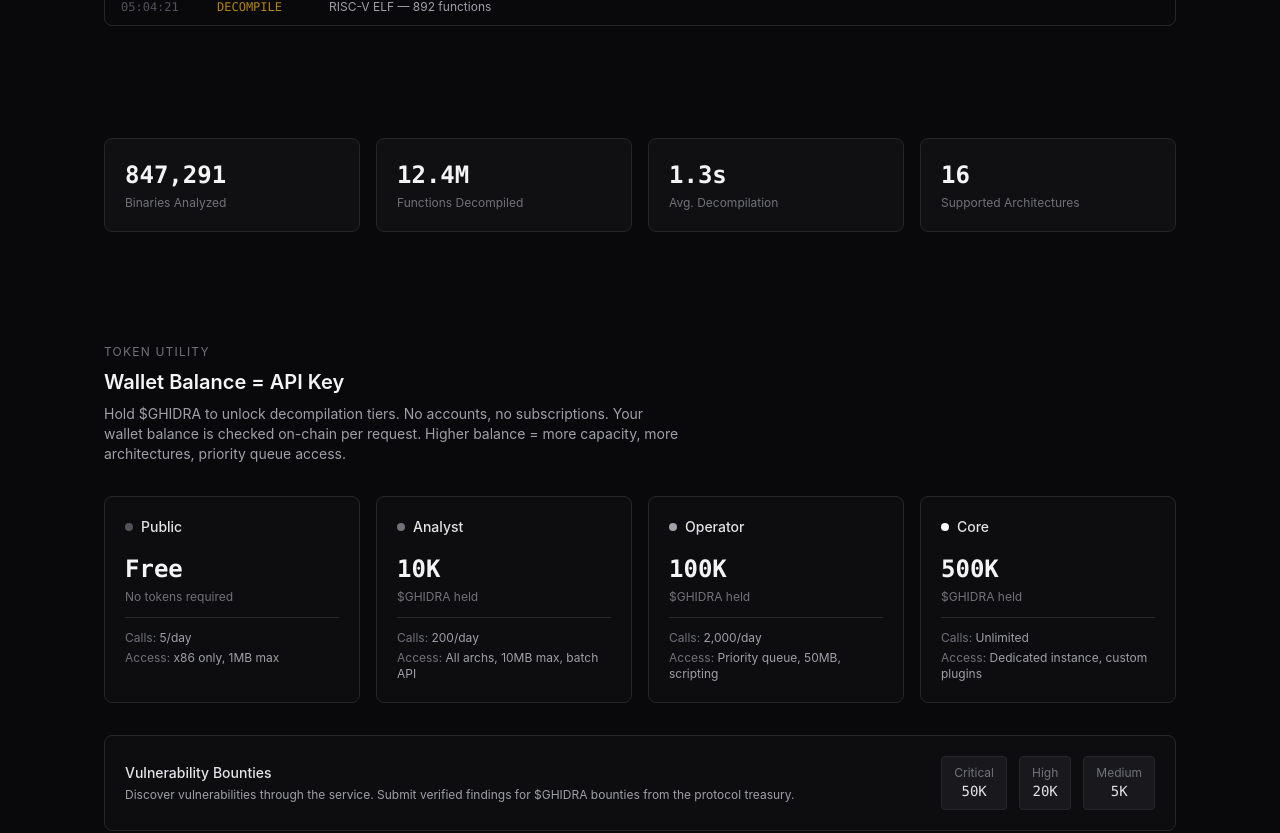
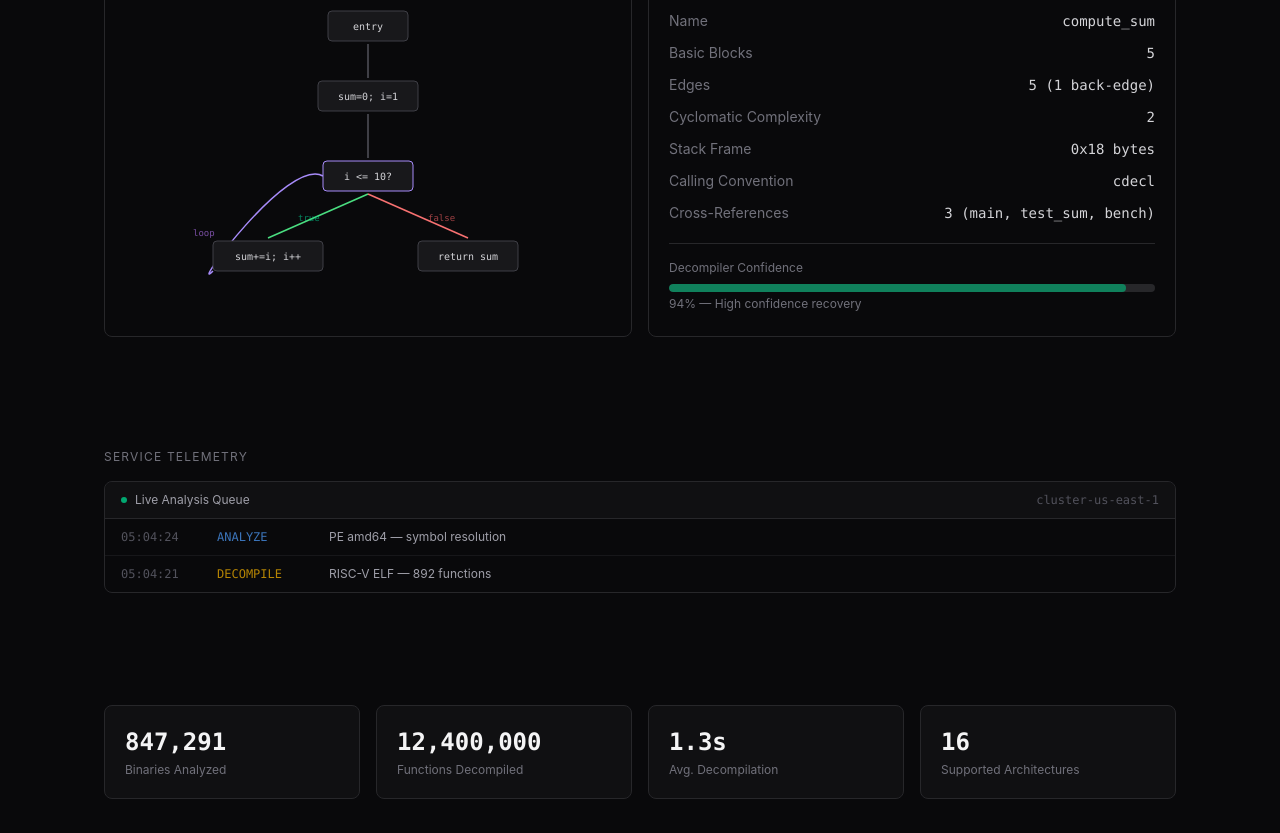
Before and after one commit to co-numina/ghidra, a Next.js app: page / in a window 1280 px wide. Shown: the part 1680-2513 px from the top of the page. Built offline with nearby package versions, Linux system fonts and the light colour scheme.

Commit message:
add CFG visualization, animated counters, hex rain background, function metadata panel

```diff
--- a/app/globals.css
+++ b/app/globals.css
@@ -83,6 +83,20 @@ code, pre, .mono {
   font-family: var(--font-mono);
 }
 
+.cfg-node {
+  animation: fadeInUp 0.4s ease-out forwards;
+}
+
+.cfg-edge {
+  stroke-dasharray: 200;
+  stroke-dashoffset: 200;
+  animation: drawEdge 0.6s ease-out forwards;
+}
+
+@keyframes drawEdge {
+  to { stroke-dashoffset: 0; }
+}
+
 a {
   color: inherit;
   text-decoration: none;
--- a/app/page.tsx
+++ b/app/page.tsx
@@ -42,10 +42,26 @@ const SAMPLE_BINARIES = [
 ];
 
 const STATS = [
-  { label: "Binaries Analyzed", value: "847,291" },
-  { label: "Functions Decompiled", value: "12.4M" },
-  { label: "Avg. Decompilation", value: "1.3s" },
-  { label: "Supported Architectures", value: "16" },
+  { label: "Binaries Analyzed", value: 847291, suffix: "", format: true },
+  { label: "Functions Decompiled", value: 12400000, suffix: "", format: true },
+  { label: "Avg. Decompilation", value: 1.3, suffix: "s", format: false },
+  { label: "Supported Architectures", value: 16, suffix: "", format: false },
+];
+
+// ── CFG data for the animated graph ────────────────────────────────────
+const CFG_NODES = [
+  { id: "entry", x: 200, y: 30, label: "entry", w: 80 },
+  { id: "init", x: 200, y: 100, label: "sum=0; i=1", w: 100 },
+  { id: "cmp", x: 200, y: 180, label: "i <= 10?", w: 90 },
+  { id: "body", x: 100, y: 260, label: "sum+=i; i++", w: 110 },
+  { id: "exit", x: 300, y: 260, label: "return sum", w: 100 },
+];
+const CFG_EDGES: [string, string, string][] = [
+  ["entry", "init", ""],
+  ["init", "cmp", ""],
+  ["cmp", "body", "true"],
+  ["cmp", "exit", "false"],
+  ["body", "cmp", "loop"],
 ];
 
 const ACCESS_TIERS = [
@@ -83,6 +99,171 @@ const FAQS = [
 ];
 
 // ── Components ─────────────────────────────────────────────────────────
+
+// ── Animated Counter ───────────────────────────────────────────────────
+function AnimatedStat({ value, suffix, label, format }: { value: number; suffix: string; label: string; format: boolean }) {
+  const [display, setDisplay] = useState("0");
+  const ref = useRef<HTMLDivElement>(null);
+  const started = useRef(false);
+
+  useEffect(() => {
+    const el = ref.current;
+    if (!el) return;
+    const obs = new IntersectionObserver(([e]) => {
+      if (e.isIntersecting && !started.current) {
+        started.current = true;
+        const dur = 2000;
+        const step = 16;
+        const inc = value / (dur / step);
+        let cur = 0;
+        const iv = setInterval(() => {
+          cur += inc;
+          if (cur >= value) { cur = value; clearInterval(iv); }
+          const v = format ? Math.floor(cur).toLocaleString() : Number.isInteger(value) ? Math.floor(cur).toString() : cur.toFixed(1);
+          setDisplay(v);
+        }, step);
+      }
+    }, { threshold: 0.3 });
+    obs.observe(el);
+    return () => obs.disconnect();
+  }, [value, format]);
+
+  return (
+    <div ref={ref} className="px-5 py-5 rounded-lg bg-zinc-900/50 border border-zinc-800">
+      <p className="text-2xl font-semibold text-zinc-100 mono mb-1">{display}{suffix}</p>
+      <p className="text-xs text-zinc-500">{label}</p>
+    </div>
+  );
+}
+
+// ── Control Flow Graph ────────────────────────────────────────────────
+function CFGVisualization() {
+  const [visibleNodes, setVisibleNodes] = useState(0);
+  const [visibleEdges, setVisibleEdges] = useState(0);
+  const ref = useRef<HTMLDivElement>(null);
+  const started = useRef(false);
+
+  useEffect(() => {
+    const el = ref.current;
+    if (!el) return;
+    const obs = new IntersectionObserver(([e]) => {
+      if (e.isIntersecting && !started.current) {
+        started.current = true;
+        CFG_NODES.forEach((_, i) => {
+          setTimeout(() => setVisibleNodes(i + 1), i * 300);
+        });
+        CFG_EDGES.forEach((_, i) => {
+          setTimeout(() => setVisibleEdges(i + 1), CFG_NODES.length * 300 + i * 250);
+        });
+      }
+    }, { threshold: 0.2 });
+    obs.observe(el);
+    return () => obs.disconnect();
+  }, []);
+
+  const getNodeById = (id: string) => CFG_NODES.find(n => n.id === id)!;
+
+  return (
+    <div ref={ref} className="border border-zinc-800 rounded-lg bg-zinc-950 overflow-hidden">
+      <div className="flex items-center justify-between px-4 py-2.5 border-b border-zinc-800 bg-zinc-900/50">
+        <span className="text-xs text-zinc-500">Control Flow Graph — compute_sum</span>
+        <div className="flex items-center gap-2">
+          <span className="w-1.5 h-1.5 rounded-full bg-purple-500/60"></span>
+          <span className="text-xs text-zinc-600 mono">CFG</span>
+        </div>
+      </div>
+      <svg viewBox="0 0 400 340" className="w-full h-auto" style={{ maxHeight: 340 }}>
+        {/* Edges */}
+        {CFG_EDGES.map(([from, to, lbl], i) => {
+          if (i >= visibleEdges) return null;
+          const a = getNodeById(from);
+          const b = getNodeById(to);
+          const isLoop = lbl === "loop";
+          if (isLoop) {
+            // curved back-edge
+            return (
+              <g key={i}>
+                <path
+                  d={`M ${a.x - a.w/2} ${a.y + 15} C ${a.x - 80} ${a.y + 40}, ${b.x - 80} ${b.y - 20}, ${b.x - b.w/2} ${b.y}`}
+                  fill="none" stroke="#a78bfa" strokeWidth="1.5" strokeDasharray="4,3"
+                  className="cfg-edge"
+                />
+                <text x={a.x - 75} y={(a.y + b.y) / 2 + 20} className="text-[9px] fill-purple-400/60 mono">loop</text>
+              </g>
+            );
+          }
+          return (
+            <g key={i}>
+              <line x1={a.x} y1={a.y + 18} x2={b.x} y2={b.y - 18}
+                stroke={lbl === "true" ? "#4ade80" : lbl === "false" ? "#f87171" : "#52525b"}
+                strokeWidth="1.5" className="cfg-edge" />
+              {lbl && (
+                <text x={(a.x + b.x) / 2 + (lbl === "true" ? -20 : 10)} y={(a.y + b.y) / 2 + 5}
+                  className={`text-[9px] mono ${lbl === "true" ? "fill-emerald-400/60" : "fill-red-400/60"}`}>{lbl}</text>
+              )}
+            </g>
+          );
+        })}
+        {/* Nodes */}
+        {CFG_NODES.map((node, i) => {
+          if (i >= visibleNodes) return null;
+          return (
+            <g key={node.id} className="cfg-node">
+              <rect x={node.x - node.w / 2} y={node.y - 15} width={node.w} height={30}
+                rx="4" fill="#18181b" stroke={node.id === "cmp" ? "#a78bfa" : "#3f3f46"} strokeWidth="1" />
+              <text x={node.x} y={node.y + 4} textAnchor="middle"
+                className="text-[10px] fill-zinc-300 mono">{node.label}</text>
+            </g>
+          );
+        })}
+      </svg>
+    </div>
+  );
+}
+
+// ── Hex Rain Background ───────────────────────────────────────────────
+function HexRain() {
+  const canvasRef = useRef<HTMLCanvasElement>(null);
+
+  useEffect(() => {
+    const canvas = canvasRef.current;
+    if (!canvas) return;
+    const ctx = canvas.getContext("2d");
+    if (!ctx) return;
+
+    const resize = () => { canvas.width = canvas.offsetWidth; canvas.height = canvas.offsetHeight; };
+    resize();
+    window.addEventListener("resize", resize);
+
+    const chars = "0123456789abcdef";
+    const columns = Math.floor(canvas.width / 14);
+    const drops = Array.from({ length: columns }, () => Math.random() * -100);
+
+    const draw = () => {
+      ctx.fillStyle = "rgba(9,9,11,0.08)";
+      ctx.fillRect(0, 0, canvas.width, canvas.height);
+      ctx.font = "10px monospace";
+
+      for (let i = 0; i < drops.length; i++) {
+        const char = chars[Math.floor(Math.random() * chars.length)];
+        const alpha = 0.03 + Math.random() * 0.04;
+        ctx.fillStyle = `rgba(161,161,170,${alpha})`;
+        ctx.fillText(char, i * 14, drops[i] * 14);
+        if (drops[i] * 14 > canvas.height && Math.random() > 0.98) {
+          drops[i] = 0;
+        }
+        drops[i] += 0.3 + Math.random() * 0.2;
+      }
+    };
+
+    const interval = setInterval(draw, 60);
+    return () => { clearInterval(interval); window.removeEventListener("resize", resize); };
+  }, []);
+
+  return (
+    <canvas ref={canvasRef} className="fixed inset-0 w-full h-full pointer-events-none z-0 opacity-60" />
+  );
+}
 
 function CopyButton({ text, label }: { text: string; label?: string }) {
   const [copied, setCopied] = useState(false);
@@ -446,10 +627,7 @@ function StatsGrid() {
     <section className="px-5 md:px-10 py-14 max-w-6xl mx-auto">
       <div className="grid grid-cols-2 md:grid-cols-4 gap-4">
         {STATS.map((stat) => (
-          <div key={stat.label} className="px-5 py-5 rounded-lg bg-zinc-900/50 border border-zinc-800">
-            <p className="text-2xl font-semibold text-zinc-100 mono mb-1">{stat.value}</p>
-            <p className="text-xs text-zinc-500">{stat.label}</p>
-          </div>
+          <AnimatedStat key={stat.label} value={stat.value} suffix={stat.suffix} label={stat.label} format={stat.format} />
         ))}
       </div>
     </section>
@@ -597,7 +775,9 @@ function Footer() {
 
 export default function Home() {
   return (
-    <div className="min-h-screen bg-zinc-950">
+    <div className="min-h-screen bg-zinc-950 relative">
+      <HexRain />
+      <div className="relative z-10">
       <TopBar />
 
       {/* Hero */}
@@ -624,11 +804,44 @@ export default function Home() {
 
       <OriginSection />
       <DecompilationDemo />
+      {/* CFG Visualization */}
+      <section className="px-5 md:px-10 py-14 max-w-6xl mx-auto">
+        <div className="flex items-center justify-between mb-6">
+          <div>
+            <p className="text-xs text-zinc-500 uppercase tracking-widest mb-2">Analysis Output</p>
+            <h2 className="text-xl font-semibold text-zinc-100">Control Flow Graph</h2>
+          </div>
+        </div>
+        <div className="grid grid-cols-1 lg:grid-cols-2 gap-4">
+          <CFGVisualization />
+          <div className="border border-zinc-800 rounded-lg bg-zinc-950 p-5">
+            <p className="text-xs text-zinc-500 uppercase tracking-widest mb-4">Function Metadata</p>
+            <div className="space-y-3">
+              <div className="flex justify-between text-sm"><span className="text-zinc-500">Name</span><span className="text-zinc-300 mono">compute_sum</span></div>
+              <div className="flex justify-between text-sm"><span className="text-zinc-500">Basic Blocks</span><span className="text-zinc-300 mono">5</span></div>
+              <div className="flex justify-between text-sm"><span className="text-zinc-500">Edges</span><span className="text-zinc-300 mono">5 (1 back-edge)</span></div>
+              <div className="flex justify-between text-sm"><span className="text-zinc-500">Cyclomatic Complexity</span><span className="text-zinc-300 mono">2</span></div>
+              <div className="flex justify-between text-sm"><span className="text-zinc-500">Stack Frame</span><span className="text-zinc-300 mono">0x18 bytes</span></div>
+              <div className="flex justify-between text-sm"><span className="text-zinc-500">Calling Convention</span><span className="text-zinc-300 mono">cdecl</span></div>
+              <div className="flex justify-between text-sm"><span className="text-zinc-500">Cross-References</span><span className="text-zinc-300 mono">3 (main, test_sum, bench)</span></div>
+            </div>
+            <div className="mt-5 pt-4 border-t border-zinc-800">
+              <p className="text-xs text-zinc-500 mb-2">Decompiler Confidence</p>
+              <div className="w-full h-2 bg-zinc-800 rounded-full overflow-hidden">
+                <div className="h-full bg-emerald-500/60 rounded-full" style={{ width: "94%" }}></div>
+              </div>
+              <p className="text-xs text-zinc-500 mt-1">94% — High confidence recovery</p>
+            </div>
+          </div>
+        </div>
+      </section>
+
       <LiveFeed />
       <StatsGrid />
       <AccessTiers />
       <FAQ />
       <Footer />
+      </div>
     </div>
   );
 }
```
